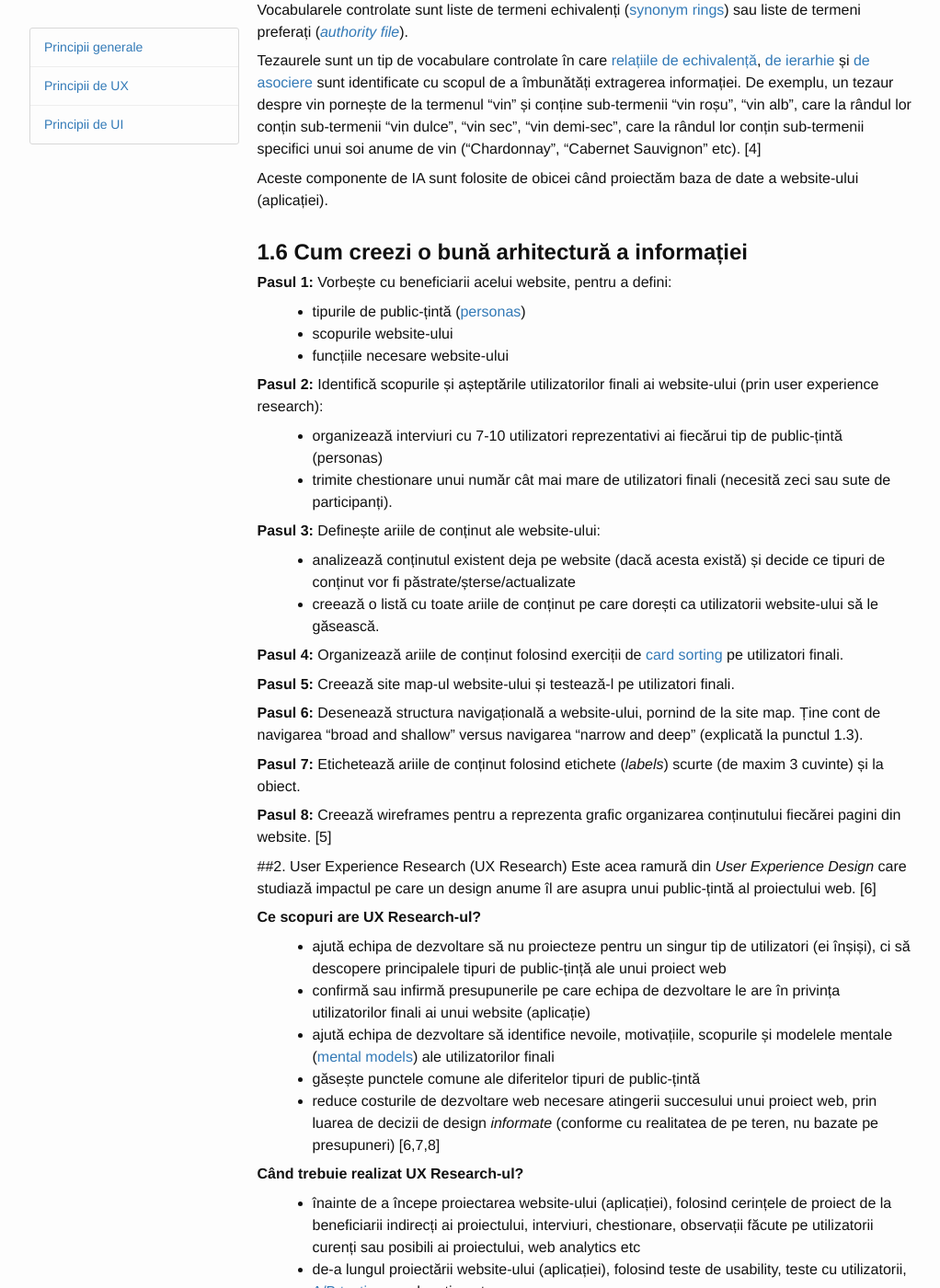
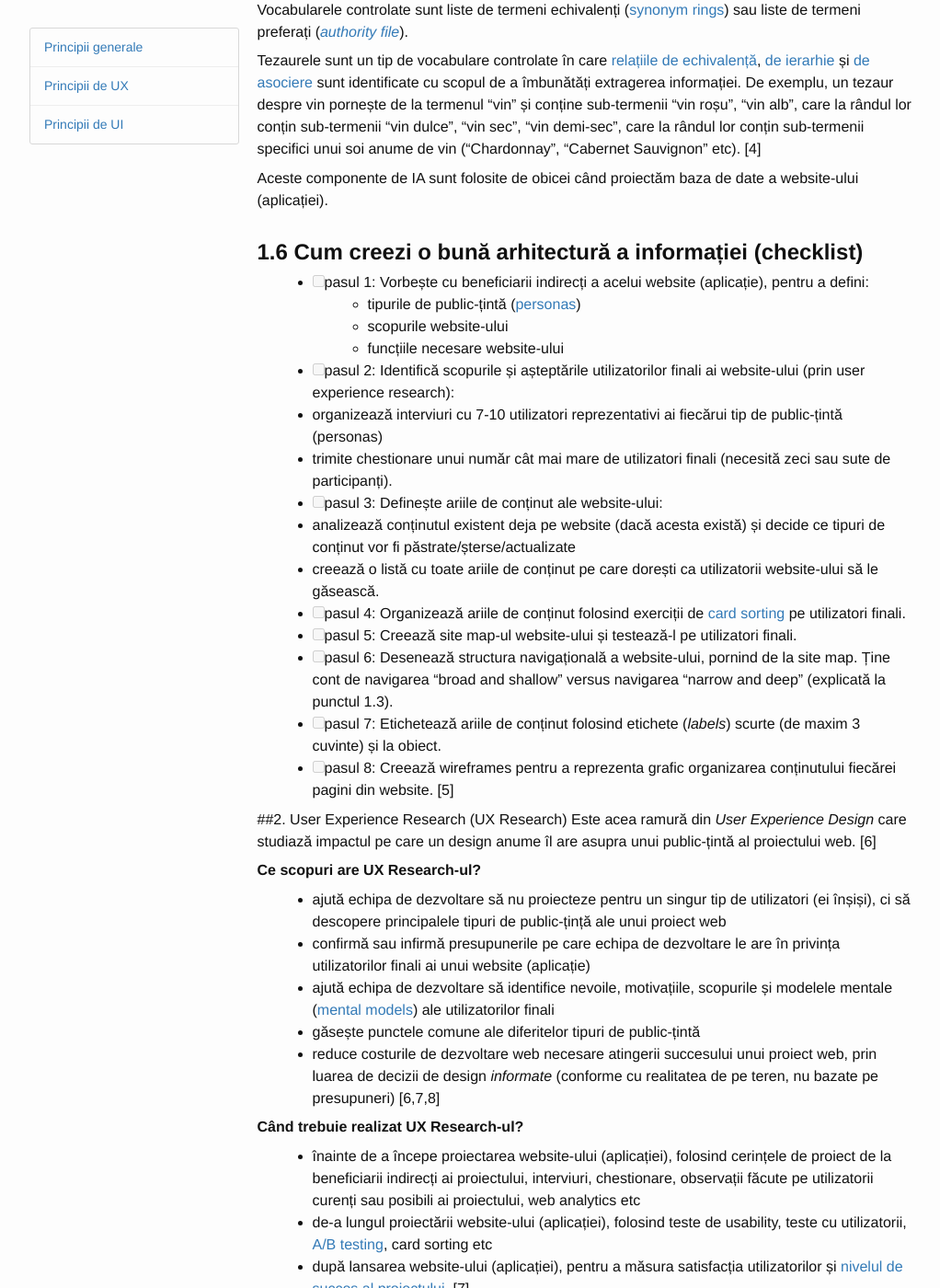
Before and after one commit to gov-ithub/govro-design, a Jekyll site: the page built from 2-ux.md, in a window 1280 px wide and 1400 px high, scrolled down 3819 px. Shown: the whole window at 92% size, without its empty margins (128-1150 px from the left). Built offline with Jekyll 4.4.1, drawn with Linux system fonts in a browser that asks for light colours; nearby versions of some CDN libraries.

Commit message:
Paragraful _Cum creezi o bună IA_ devine checklist
Funcție utilă pentru a verifica rapid pașii parcurși de-a lungul dezvoltării unei bune IA

```diff
--- a/2-ux.md
+++ b/2-ux.md
@@ -128,29 +128,22 @@ Tezaurele sunt un tip de vocabulare controlate în care [relațiile de echivalen
 Aceste componente de IA sunt folosite de obicei când proiectăm baza de date a website-ului (aplicației).
 
 
-### 1.6 Cum creezi o bună arhitectură a informației
-**Pasul 1:** Vorbește cu beneficiarii acelui website, pentru a defini:
-* tipurile de public-țintă ([personas](https://www.youtube.com/watch?v=khLWLtxmMGM))
-* scopurile website-ului
-* funcțiile necesare website-ului
-
-**Pasul 2:** Identifică scopurile și așteptările utilizatorilor finali ai website-ului (prin user experience research):
-* organizează interviuri cu 7-10 utilizatori reprezentativi ai fiecărui tip de public-țintă (personas)
-* trimite chestionare unui număr cât mai mare de utilizatori finali (necesită zeci sau sute de participanți).
-
-**Pasul 3:** Definește ariile de conținut ale website-ului:
-* analizează conținutul existent deja pe website (dacă acesta există) și decide ce tipuri de conținut vor fi păstrate/șterse/actualizate
-* creează o listă cu toate ariile de conținut pe care dorești ca utilizatorii website-ului să le găsească.
-
-**Pasul 4:** Organizează ariile de conținut folosind exerciții de [card sorting](https://en.wikipedia.org/wiki/Card_sorting) pe utilizatori finali.
-
-**Pasul 5:**  Creează site map-ul website-ului și testează-l pe utilizatori finali.
-
-**Pasul 6:** Desenează structura navigațională a website-ului, pornind de la site map. Ține cont de navigarea "broad and shallow" versus navigarea "narrow and deep" (explicată la punctul 1.3).
-
-**Pasul 7:** Etichetează ariile de conținut folosind etichete (_labels_) scurte (de maxim 3 cuvinte) și la obiect.
-
-**Pasul 8:**  Creează wireframes pentru a reprezenta grafic organizarea conținutului fiecărei pagini din website.
+### 1.6 Cum creezi o bună arhitectură a informației (checklist)
+- [ ] pasul 1: Vorbește cu beneficiarii indirecți a acelui website (aplicație), pentru a defini:
+  * tipurile de public-țintă ([personas](https://www.youtube.com/watch?v=khLWLtxmMGM))
+  * scopurile website-ului
+  * funcțiile necesare website-ului
+- [ ] pasul 2: Identifică scopurile și așteptările utilizatorilor finali ai website-ului (prin user experience research):
+ * organizează interviuri cu 7-10 utilizatori reprezentativi ai fiecărui tip de public-țintă (personas)
+ * trimite chestionare unui număr cât mai mare de utilizatori finali (necesită zeci sau sute de participanți).
+- [ ] pasul 3: Definește ariile de conținut ale website-ului:
+ * analizează conținutul existent deja pe website (dacă acesta există) și decide ce tipuri de conținut vor fi păstrate/șterse/actualizate
+ * creează o listă cu toate ariile de conținut pe care dorești ca utilizatorii website-ului să le găsească.
+- [ ] pasul 4: Organizează ariile de conținut folosind exerciții de [card sorting](https://en.wikipedia.org/wiki/Card_sorting) pe utilizatori finali.
+- [ ] pasul 5: Creează site map-ul website-ului și testează-l pe utilizatori finali.
+- [ ] pasul 6: Desenează structura navigațională a website-ului, pornind de la site map. Ține cont de navigarea "broad and shallow" versus navigarea "narrow and deep" (explicată la punctul 1.3).
+- [ ] pasul 7: Etichetează ariile de conținut folosind etichete (_labels_) scurte (de maxim 3 cuvinte) și la obiect.
+- [ ] pasul 8: Creează wireframes pentru a reprezenta grafic organizarea conținutului fiecărei pagini din website.
 [5]
 
 
```
